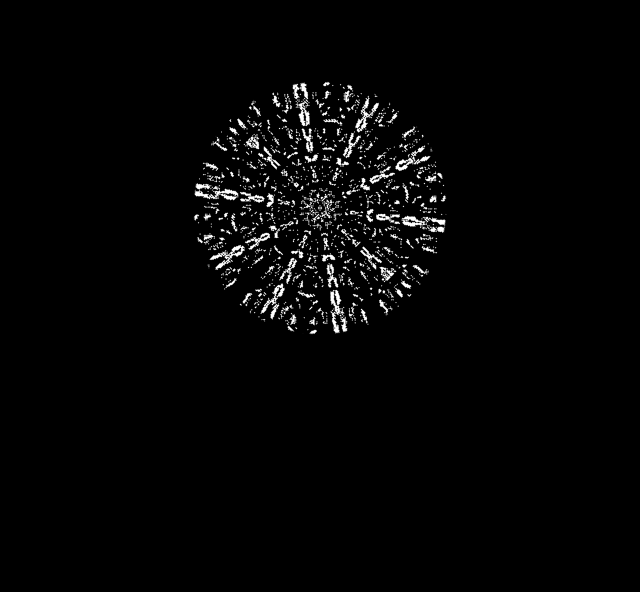
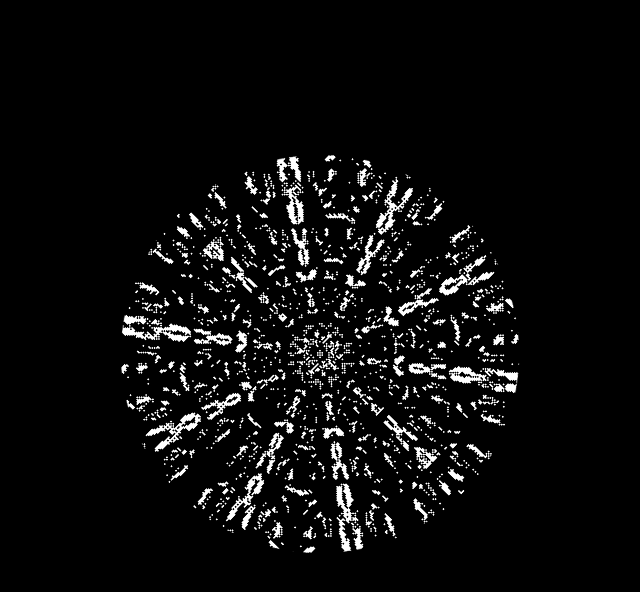
Before and after one commit to outletarchive/outletarchive.github.io, a plain HTML site: page index.html in a window 1280 px wide. Shown: the whole page, without its empty margins (320-960 px from the left). Drawn offline with Linux system fonts and the light colour scheme; files whose address does not match are found by name.

Commit message:
Update index.html

```diff
--- a/index.html
+++ b/index.html
@@ -10,9 +10,11 @@
         <link rel="stylesheet" type="text/css" href="fonts/gamefont.css">
         <title>Outlet Archive</title>
         <style>
-            .rotate {
+
+.rotate {
   animation: rotation 8s infinite linear;
   display: block;
+  margin-top: 3%;
   margin-left: auto;
   margin-right: auto;
 }
@@ -28,6 +30,6 @@
         </style>
     </head>
     <body style="background-color: black">
-        <a href="home/index.html"><img src="stargate.png" class="rotate" width="400" height="400" /></a>
+        <a href="home/index.html"><img src="stargate.png" class="rotate" width="50%" height="50%" /></a>
     </body>
 </html>
```
